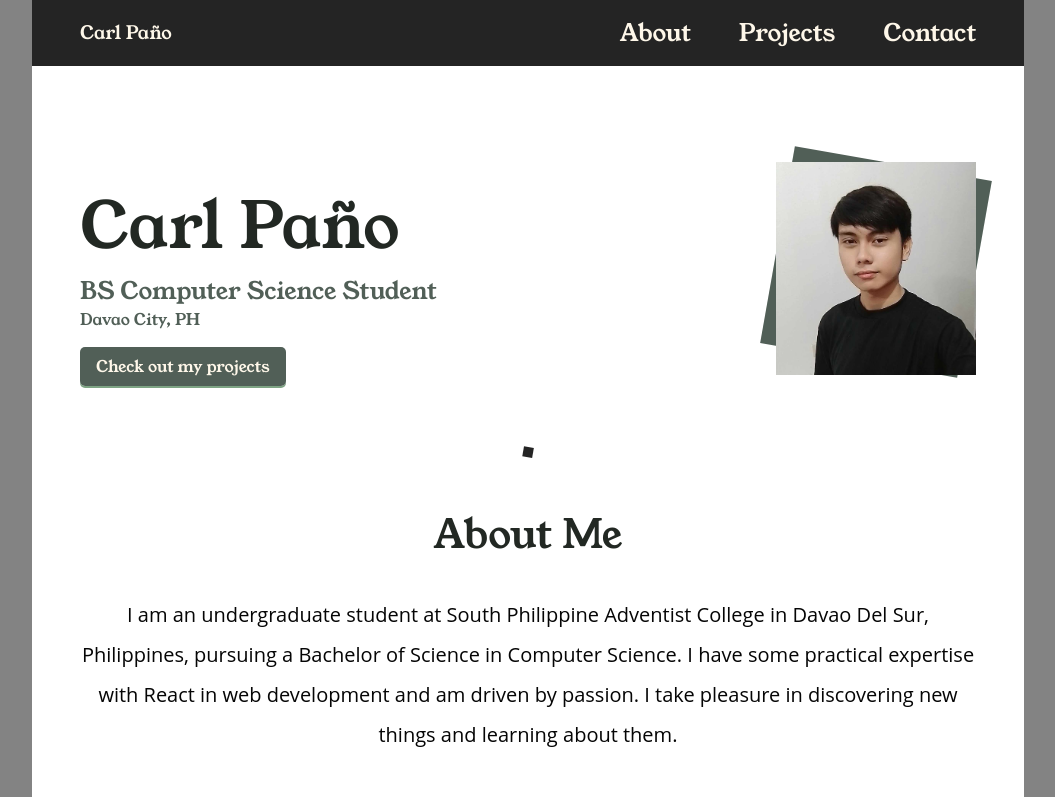
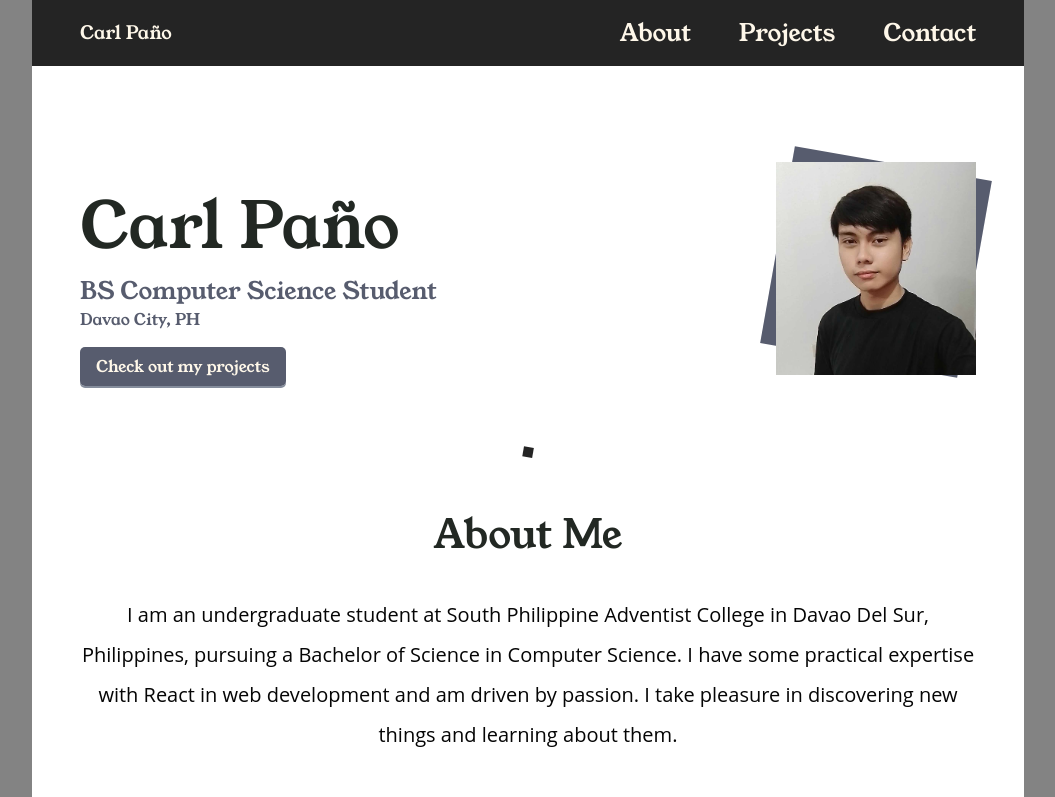
Before and after one commit to carleoj/about-me-carl, a React (Vite) app: page / in a window 1280 px wide. Shown: the top 797 px of the page, without its empty margins (112-1167 px from the left). Built offline with nearby package versions, Linux system fonts and the light colour scheme.

Commit message:
color change

```diff
--- a/src/index.css
+++ b/src/index.css
@@ -14,8 +14,8 @@
   --headings: #222823;
   --primary: #242424;
   --primary-shadow: #70b37f;
-  --secondary: rgb(81, 95, 87);
-  --secondary-shadow: #7ea484;
+  --secondary: rgb(87, 92, 110);
+  --secondary-shadow: #858d9c;
   --white: #ffffff;
 
   font-family: 'Young Serif', serif;
@@ -103,7 +103,7 @@ img {
   color: var(--header-text);
   background-color: var(--secondary);
   box-shadow: 0 2px var(--secondary-shadow);
-  transition: background-color 0.3s ease;
+  transition: background-color 0.2s ease;
 }
 
 .btn:hover {
```
